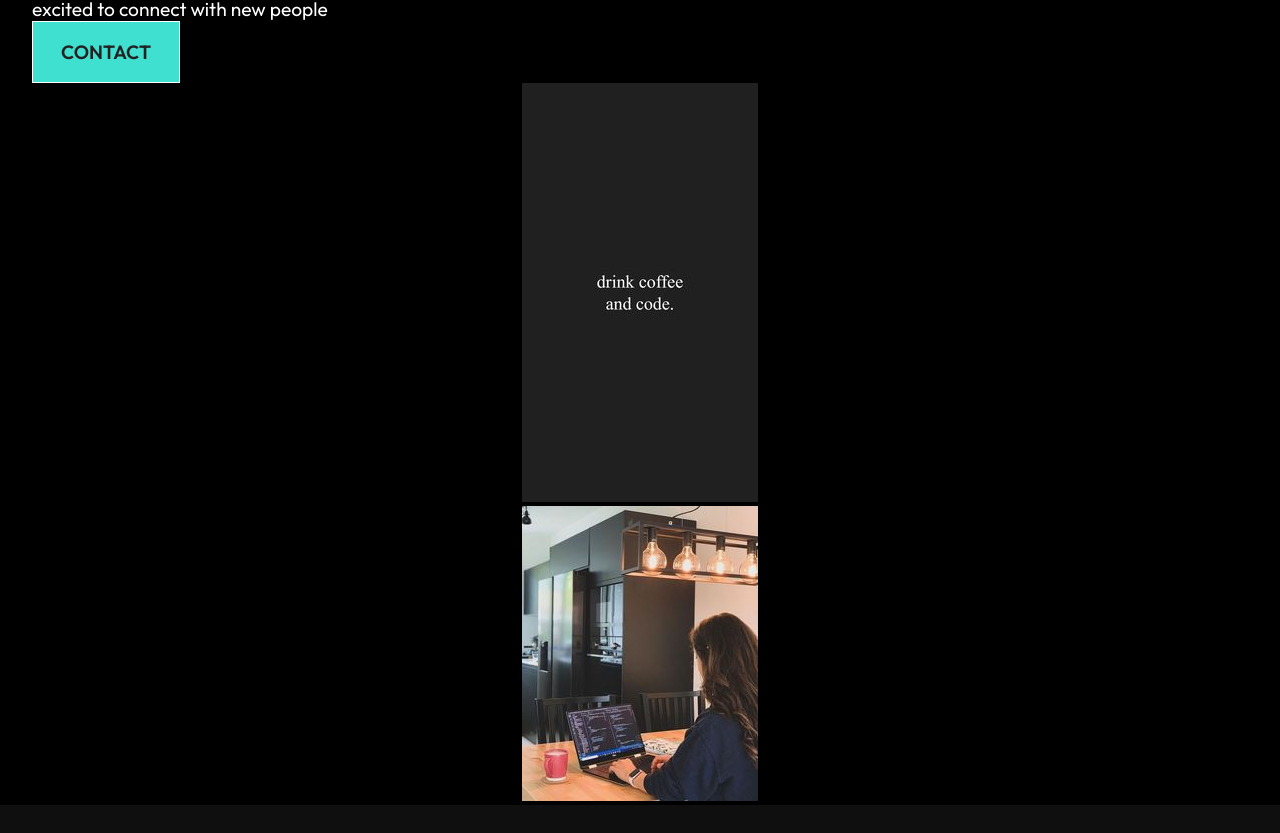
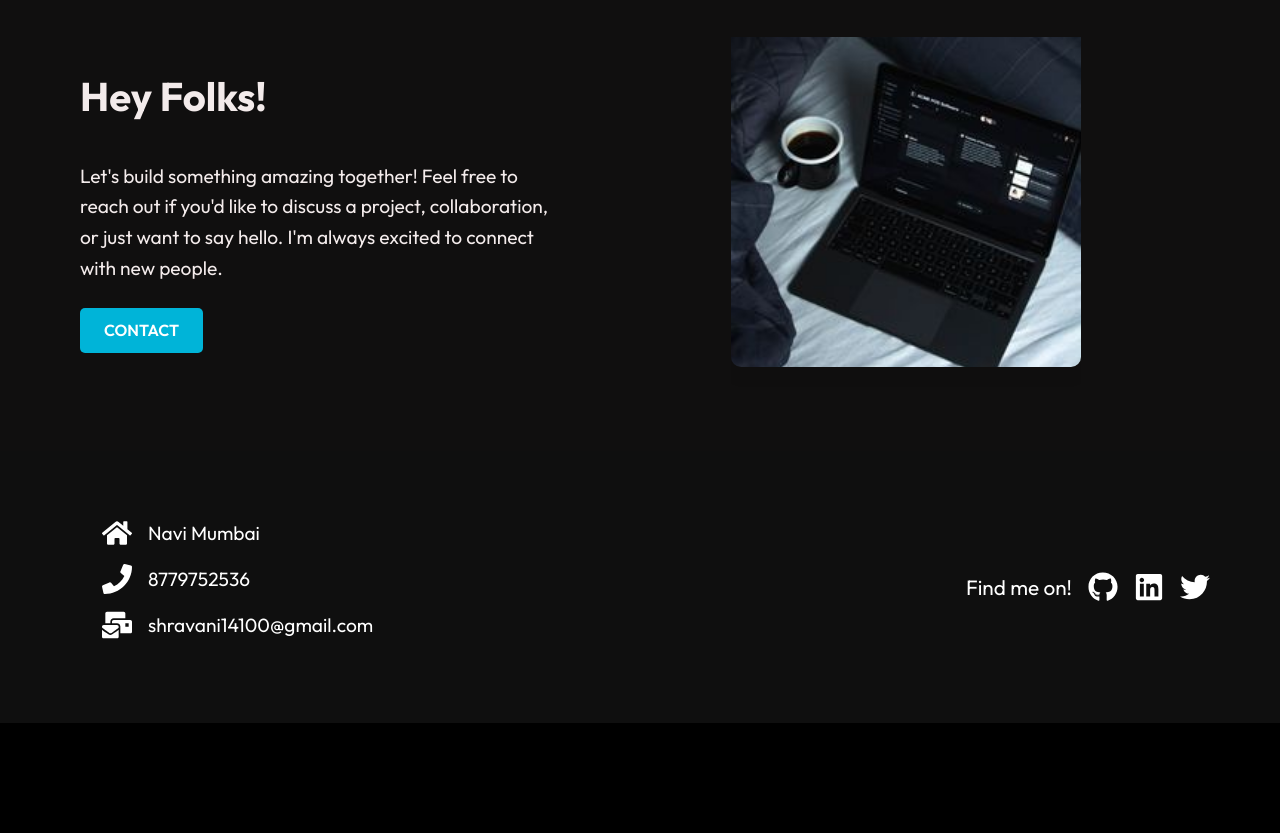
Before and after one commit to shravani1009/RESUME, a React (Vite) app in the folder frontend/: page /about in a window 1280 px wide. Shown: the part 827-1660 px from the top of the page. After the commit the page ends 1550 px from the top, so only its background shows below. Built offline with nearby package versions, Linux system fonts and the light colour scheme.

Commit message:
initial commit

```diff
--- a/frontend/src/components/AboutContent.jsx
+++ b/frontend/src/components/AboutContent.jsx
@@ -1,16 +1,20 @@
-import "./AboutContentStyles.css"
-import coffee from "../assets/coffee.jpg"
-import girl from "../assets/girl.jpg"
+import "./AboutContentStyles.css";
+import coffee from "../assets/coffee.jpg";
+import girl from "../assets/girl.jpg";
 
+import React from "react";
+import { Link } from "react-router-dom";
 
-import React from 'react'
-import { Link } from "react-router-dom";
 const AboutContent = () => {
   return (
     <div className="about">
       <div className="left">
-            <h1></h1>
-            <p>Let's build something amazing together! Feel free to reach out if you'd like to discuss a project, collaboration, or just want to say hello. I'm always excited to connect with new people</p>
+        <h1>Hey Folks!</h1>
+        <p>
+          Let's build something amazing together! Feel free to reach out if you'd
+          like to discuss a project, collaboration, or just want to say hello.
+          I'm always excited to connect with new people.
+        </p>
         <Link to="/contact">
           <button className="btn">Contact</button>
         </Link>
@@ -18,17 +22,13 @@ const AboutContent = () => {
       <div className="right">
         <div className="img-container">
           <div className="img-stack top">
-                    <img src={coffee} className="img" alt="true"></img>
-                </div>
-                <div className="img-stack bottom">
-                    <img src={girl} className="img" alt="true"></img>
-                </div>
+            <img src={coffee} className="img" alt="coffee" />
           </div>
 
         </div>
+      </div>
+    </div>
+  );
+};
 
-    </div>
-  )
-}
-
-export default AboutContent
+export default AboutContent;
--- a/frontend/src/components/AboutContentStyles.css
+++ b/frontend/src/components/AboutContentStyles.css
@@ -0,0 +1,111 @@
+.about {
+    display: flex;
+    justify-content: space-between;
+    align-items: center;
+    flex-wrap: wrap;
+    width: 100%;
+    padding: 3rem;
+    background-color: #100f0f;
+  }
+
+  .about .left {
+    flex: 1 1 40%;
+    padding: 2rem;
+    text-align: left;
+  }
+
+  .about .left h1 {
+    font-size: 2.5rem;
+    color: #f3ebeb;
+    margin-bottom: 1rem;
+  }
+
+  .about .left p {
+    margin: 1.5rem 0;
+    font-size: 1.2rem;
+    line-height: 1.6;
+    color: #f3ebeb;
+  }
+
+  .about .right {
+    flex: 1 1 50%;
+    display: flex;
+    justify-content: center;
+    align-items: center;
+    position: relative;
+    padding: 1rem;
+  }
+
+  .img-container {
+    position: relative;
+    width: 350px;
+    height: 350px;
+    overflow: hidden; /* Ensure nothing overflows outside the container */
+  }
+
+  .img-stack {
+    position: absolute;
+    width: 100%;
+    height: 100%;
+    transition: transform 0.5s ease, opacity 0.5s ease;
+    top: 0; /* Keep both images aligned to the top of the container */
+  }
+
+  .img-stack.top {
+    z-index: 10;
+    transform: translateY(-20px); /* Adjust this for visible stack */
+  }
+
+  .img-stack.bottom {
+    z-index: 5;
+    opacity: 0.85;
+    transform: translateY(20px); /* Adjust this for visible stack */
+  }
+
+  .img-container:hover .top {
+    transform: translateY(0);
+  }
+
+  .img-container:hover .bottom {
+    opacity: 1;
+    transform: translateY(0);
+  }
+
+  .img {
+    width: 100%;
+    height: 100%;
+    object-fit: cover;
+    border-radius: 10px;
+    box-shadow: 0px 4px 20px rgba(0, 0, 0, 0.1);
+  }
+
+  .btn {
+    background-color: #00b4d8;
+    color: #fff;
+    padding: 0.8rem 1.5rem;
+    border: none;
+    border-radius: 5px;
+    font-size: 1rem;
+    cursor: pointer;
+    transition: background-color 0.3s;
+  }
+
+  .btn:hover {
+    background-color: #0077b6;
+  }
+
+  @media screen and (max-width: 768px) {
+    .about {
+      flex-direction: column;
+    }
+
+    .about .left,
+    .about .right {
+      flex: 1 1 100%;
+    }
+
+    .img-container {
+      width: 300px;
+      height: 300px;
+    }
+  }
```
Also changed, not shown: frontend/src/assets/coffee.jpg. Lines whose indentation alone changed are shown as unchanged.
